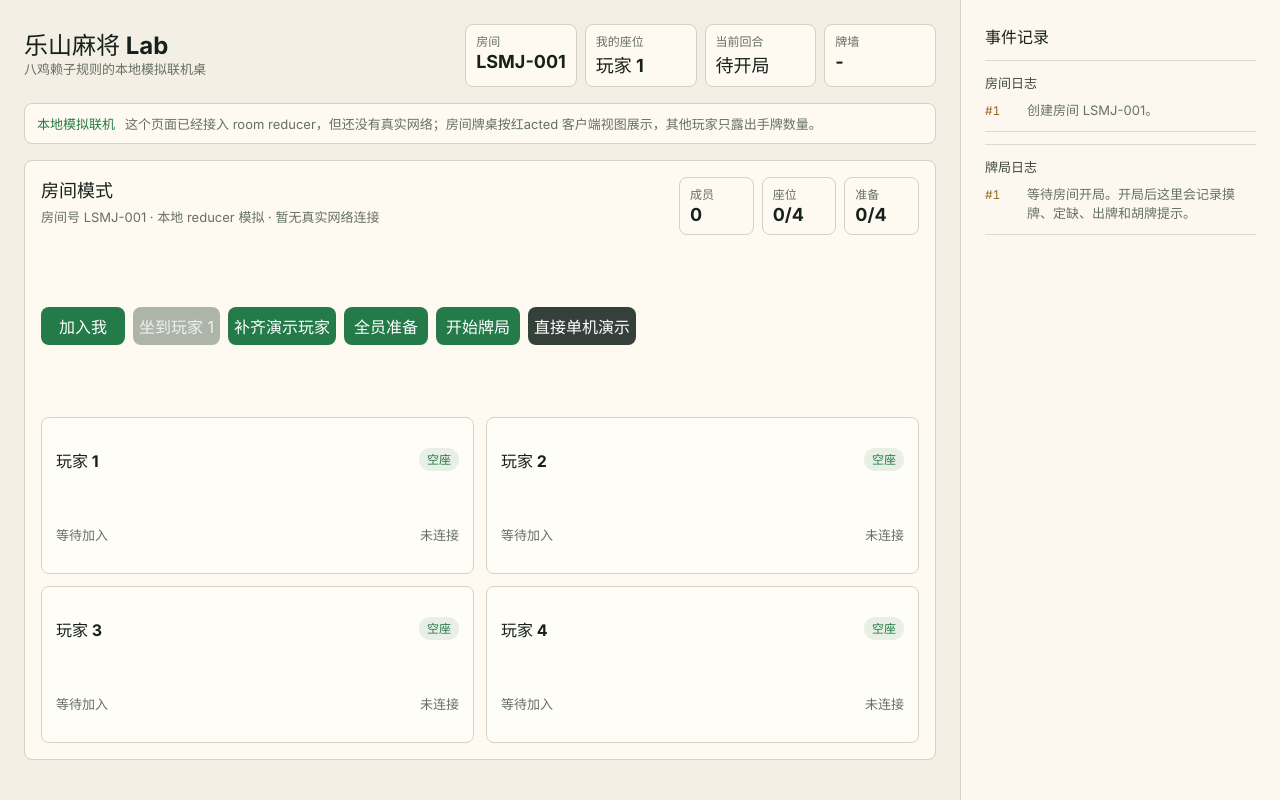
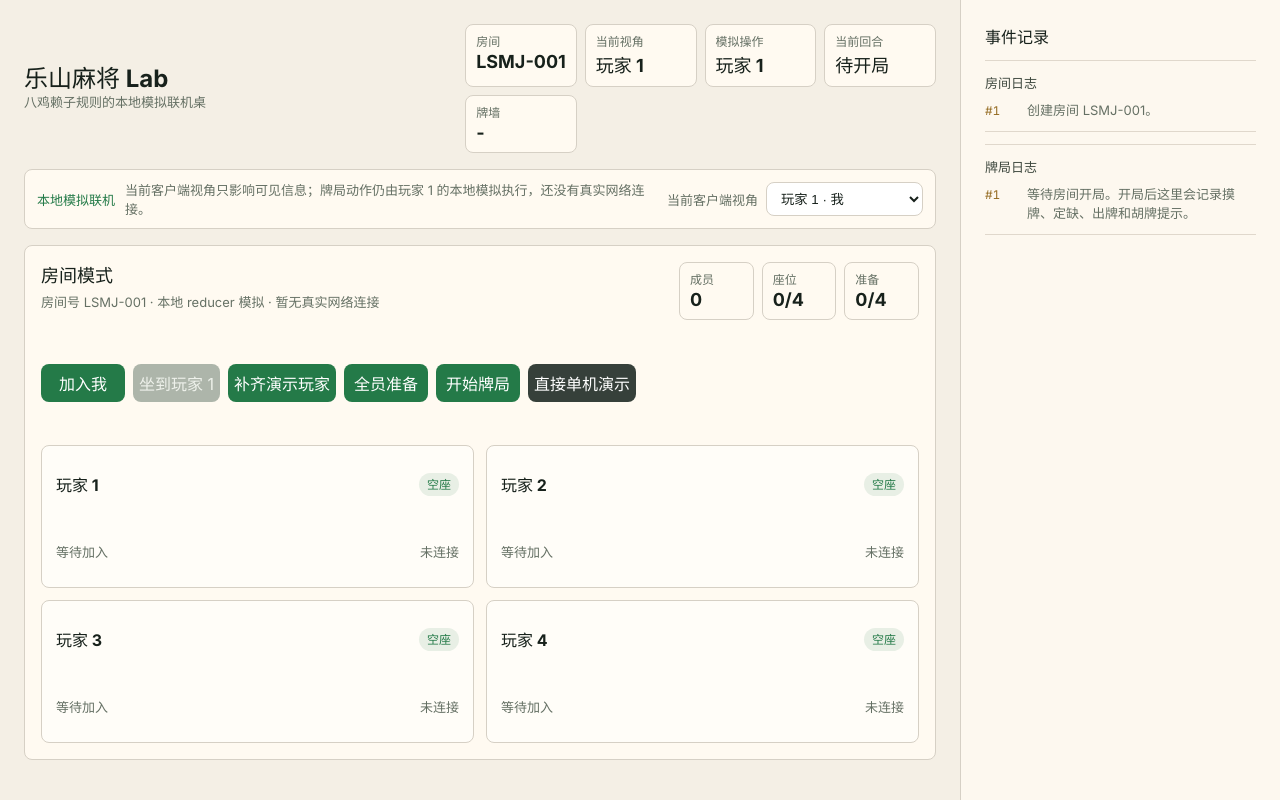
Before and after one commit to Sakuraou/leshan-mahjong-lab, a React (Vite) app: page / in a window 1280 px wide. Built offline with nearby package versions, Linux system fonts and the light colour scheme.

Commit message:
feat: add client perspective switcher

```diff
--- a/src/App.tsx
+++ b/src/App.tsx
@@ -61,6 +61,7 @@ function createDemoRoom(): RoomState {
 export function App() {
   const [room, setRoom] = useState(createDemoRoom);
   const [tableMode, setTableMode] = useState<TableMode>("room");
+  const [viewingPlayerId, setViewingPlayerId] = useState(localPlayerId);
   const [standaloneRound, setStandaloneRound] = useState(createDemoRound);
   const [gameLogs, setGameLogs] = useState<LogEntry[]>([
     {
@@ -72,7 +73,7 @@ export function App() {
 
   const tableStarted = tableMode === "standalone" || room.round !== null;
   const round = tableMode === "room" && room.round !== null ? room.round : standaloneRound;
-  const visibleRoom = tableMode === "room" ? toClientVisibleRoomState(room, localPlayerId) : null;
+  const visibleRoom = tableMode === "room" ? toClientVisibleRoomState(room, viewingPlayerId) : null;
   const visibleRound = visibleRoom?.round ?? null;
   const visiblePlayers =
     tableMode === "room" && visibleRound !== null
@@ -80,13 +81,19 @@ export function App() {
       : round.players.map((player) => toVisiblePlayerState(player));
   const currentPlayer = round.players[round.currentPlayer];
   const localPlayer = round.players[localSeatId];
-  const visibleLocalPlayer = visiblePlayers[localSeatId];
-  const visibleLocalHand = visibleLocalPlayer?.hand ?? localPlayer.hand;
+  const viewedSeatId = tableMode === "room" ? visibleRoom?.localSeatId : localSeatId;
+  const viewedPlayer = viewedSeatId === null || viewedSeatId === undefined ? localPlayer : round.players[viewedSeatId];
+  const visibleViewedPlayer =
+    viewedSeatId === null || viewedSeatId === undefined ? null : visiblePlayers[viewedSeatId];
+  const visibleViewedHand = visibleViewedPlayer?.hand ?? (tableMode === "standalone" ? viewedPlayer.hand : []);
   const currentPhase = getTurnPhase(currentPlayer);
   const localPhase = getTurnPhase(localPlayer);
   const isLocalTurn = round.currentPlayer === localSeatId;
+  const isViewingExecutionPlayer = tableMode !== "room" || viewingPlayerId === localPlayerId;
   const currentHu = isLocalTurn ? checkCurrentPlayerHu(round) : null;
-  const sortedLocalHand = useMemo(() => sortHand(visibleLocalHand), [visibleLocalHand]);
+  const sortedVisibleHand = useMemo(() => sortHand(visibleViewedHand), [visibleViewedHand]);
+  const viewingPlayerIndex = demoPlayers.findIndex((player) => player.playerId === viewingPlayerId);
+  const viewingPlayerLabel = viewingPlayerIndex >= 0 ? `玩家 ${viewingPlayerIndex + 1}` : "未入座";
 
   const totalDiscards = useMemo(
     () => visiblePlayers.reduce((sum, player) => sum + player.discards.length, 0),
@@ -221,12 +228,14 @@ export function App() {
   function handleStandaloneDemo() {
     setTableMode("standalone");
     setStandaloneRound(createDemoRound());
+    setViewingPlayerId(localPlayerId);
     autoDrawKeys.current.clear();
     addGameLog("已进入单机演示牌桌。这个模式绕过房间流程，只用于快速展示。");
   }
 
   function handleReset() {
     autoDrawKeys.current.clear();
+    setViewingPlayerId(localPlayerId);
 
     if (tableMode === "room") {
       setRoom(createDemoRoom());
@@ -249,12 +258,26 @@ export function App() {
     ]);
   }
 
+  function handleViewingPlayerChange(playerId: string) {
+    setViewingPlayerId(playerId);
+  }
+
   function handleChooseMissingSuit(suit: Suit) {
+    if (!isViewingExecutionPlayer) {
+      addGameLog("当前正在演示其他客户端视角，请切回玩家 1 再操作本地模拟牌局。");
+      return;
+    }
+
     commitRound(updatePlayer(round, localSeatId, { ...round.players[localSeatId], missingSuit: suit }));
     addGameLog(`你选择定缺 ${suitText(suit)}。`);
   }
 
   function handleDiscard(tile: Tile) {
+    if (!isViewingExecutionPlayer) {
+      addGameLog("当前正在演示其他客户端视角，请切回玩家 1 再操作本地模拟牌局。");
+      return;
+    }
+
     if (!isLocalTurn) {
       addGameLog(`现在是玩家 ${round.currentPlayer + 1} 的回合，联机模式下只能操作自己的座位。`);
       return;
@@ -317,7 +340,11 @@ export function App() {
           </div>
           <div className="round-stats">
             <Stat label="房间" value={tableMode === "room" ? room.id : "单机"} />
-            <Stat label="我的座位" value={`玩家 ${localSeatId + 1}`} />
+            <Stat
+              label="当前视角"
+              value={tableMode === "room" ? viewingPlayerLabel : "玩家 1"}
+            />
+            <Stat label="模拟操作" value={`玩家 ${localSeatId + 1}`} />
             <Stat label="当前回合" value={tableStarted ? `玩家 ${round.currentPlayer + 1}` : "待开局"} />
             <Stat
               label="牌墙"
@@ -327,8 +354,15 @@ export function App() {
         </header>
 
         <div className="mode-banner">
-          <strong>本地模拟联机</strong>
-          <span>这个页面已经接入 room reducer，但还没有真实网络；房间牌桌按红acted 客户端视图展示，其他玩家只露出手牌数量。</span>
+          <div>
+            <strong>本地模拟联机</strong>
+            <span>
+              当前客户端视角只影响可见信息；牌局动作仍由玩家 1 的本地模拟执行，还没有真实网络连接。
+            </span>
+          </div>
+          {tableMode === "room" && (
+            <ClientViewSelector value={viewingPlayerId} onChange={handleViewingPlayerChange} />
+          )}
         </div>
 
         {tableMode === "room" && room.round === null ? (
@@ -350,16 +384,16 @@ export function App() {
                   key={player.id}
                   player={player}
                   current={player.id === round.currentPlayer}
-                  local={player.id === localSeatId}
+                  local={player.id === viewedSeatId}
                 />
               ))}
             </div>
 
             <section className="action-panel" aria-label="我的操作区">
               <div>
-                <h2>我的手牌</h2>
+                <h2>当前视角手牌</h2>
                 <p>
-                  座位：玩家 {localSeatId + 1} · 定缺：{suitText(localPlayer.missingSuit)} · 弃牌：{totalDiscards}
+                  视角：玩家 {viewedPlayer.id + 1} · 定缺：{suitText(viewedPlayer.missingSuit)} · 弃牌：{totalDiscards}
                 </p>
               </div>
               <div className="actions">
@@ -373,29 +407,45 @@ export function App() {
                 </button>
               </div>
 
-              <MissingSuitPanel player={localPlayer} onChoose={handleChooseMissingSuit} />
+              {tableMode === "room" && !isViewingExecutionPlayer && (
+                <div className="view-only-note">
+                  正在查看玩家 {viewedPlayer.id + 1} 客户端：只能展示该玩家手牌，不能用这个视角操作牌局。
+                </div>
+              )}
+
+              <MissingSuitPanel
+                player={localPlayer}
+                onChoose={handleChooseMissingSuit}
+                disabled={!isViewingExecutionPlayer}
+              />
 
               <div className="turn-hint" data-phase={currentPhase} data-local={isLocalTurn}>
                 {turnHintText(isLocalTurn, currentPhase, tableMode)}
               </div>
 
-              <div className="hu-status" data-ready={currentHu?.canHu ?? false}>
-                {currentHu === null
-                  ? `当前是玩家 ${round.currentPlayer + 1} 的回合，等待远端玩家操作。`
-                  : currentHu.canHu
-                    ? `可以自摸胡：${currentHu.score.cappedPoints} 分，牌型 ${currentHu.patterns.map(patternText).join("、")}`
-                    : `暂不能自摸：${reasonText(currentHu.reason)}`}
+              <div className="hu-status" data-ready={isViewingExecutionPlayer && (currentHu?.canHu ?? false)}>
+                {!isViewingExecutionPlayer
+                  ? `正在查看玩家 ${viewedPlayer.id + 1} 的客户端视角；胡牌判断和出牌操作仍由玩家 1 的本地模拟执行。`
+                  : currentHu === null
+                    ? `当前是玩家 ${round.currentPlayer + 1} 的回合，等待远端玩家操作。`
+                    : currentHu.canHu
+                      ? `可以自摸胡：${currentHu.score.cappedPoints} 分，牌型 ${currentHu.patterns.map(patternText).join("、")}`
+                      : `暂不能自摸：${reasonText(currentHu.reason)}`}
               </div>
 
               <div className="hand" aria-label="按条筒万排序的我的手牌">
-                {sortedLocalHand.map((tile, index) => (
+                {sortedVisibleHand.map((tile, index) => (
                   <button
                     className="tile-button"
                     key={`${tileText(tile)}-${index}`}
                     type="button"
                     onClick={() => handleDiscard(tile)}
-                    title={isLocalTurn && localPhase === "discard" ? `打出 ${tileText(tile)}` : tileText(tile)}
-                    disabled={!isLocalTurn || localPhase !== "discard"}
+                    title={
+                      isViewingExecutionPlayer && isLocalTurn && localPhase === "discard"
+                        ? `打出 ${tileText(tile)}`
+                        : tileText(tile)
+                    }
+                    disabled={!isViewingExecutionPlayer || !isLocalTurn || localPhase !== "discard"}
                     data-yaoji={isYaoJiTile(tile)}
                   >
                     <TileFace tile={tile} />
@@ -433,6 +483,27 @@ export function App() {
         </section>
       </aside>
     </main>
+  );
+}
+
+function ClientViewSelector({
+  value,
+  onChange,
+}: {
+  value: string;
+  onChange: (playerId: string) => void;
+}) {
+  return (
+    <label className="view-switcher">
+      <span>当前客户端视角</span>
+      <select value={value} onChange={(event) => onChange(event.target.value)}>
+        {demoPlayers.map((player, index) => (
+          <option key={player.playerId} value={player.playerId}>
+            玩家 {index + 1} · {player.displayName}
+          </option>
+        ))}
+      </select>
+    </label>
   );
 }
 
@@ -524,7 +595,15 @@ function RoomSeatCard({ seat, onToggleReady }: { seat: SeatState; onToggleReady:
   );
 }
 
-function MissingSuitPanel({ player, onChoose }: { player: PlayerState; onChoose: (suit: Suit) => void }) {
+function MissingSuitPanel({
+  player,
+  onChoose,
+  disabled = false,
+}: {
+  player: PlayerState;
+  onChoose: (suit: Suit) => void;
+  disabled?: boolean;
+}) {
   const heavenlyMissingSuit = detectHeavenlyMissingSuit(player.hand);
 
   if (player.missingSuit !== null) {
@@ -542,7 +621,7 @@ function MissingSuitPanel({ player, onChoose }: { player: PlayerState; onChoose:
       <span>请选择定缺</span>
       <div className="missing-options">
         {suitOrder.map((suit) => (
-          <button key={suit} type="button" onClick={() => onChoose(suit)}>
+          <button key={suit} type="button" onClick={() => onChoose(suit)} disabled={disabled}>
             {suitText(suit)}
           </button>
         ))}
--- a/src/styles.css
+++ b/src/styles.css
@@ -96,17 +96,43 @@ button {
 .mode-banner {
   display: flex;
   align-items: center;
-  gap: 10px;
+  justify-content: space-between;
+  gap: 14px;
   border: 1px solid #d6d0c5;
   border-radius: 8px;
   padding: 10px 12px;
   background: #fffaf1;
 }
 
+.mode-banner > div {
+  display: flex;
+  align-items: center;
+  gap: 10px;
+}
+
 .mode-banner strong {
   color: #247a48;
   font-size: 13px;
   white-space: nowrap;
+}
+
+.view-switcher {
+  display: flex;
+  flex: 0 0 auto;
+  align-items: center;
+  gap: 8px;
+  color: #657064;
+  font-size: 13px;
+}
+
+.view-switcher select {
+  min-width: 146px;
+  height: 34px;
+  border: 1px solid #d6d0c5;
+  border-radius: 8px;
+  padding: 0 10px;
+  background: #ffffff;
+  color: #17211b;
 }
 
 .seats {
@@ -215,6 +241,16 @@ button {
   grid-template-columns: minmax(180px, auto) auto;
   gap: 14px;
   padding: 16px;
+}
+
+.view-only-note {
+  grid-column: 1 / -1;
+  border: 1px solid #d7caa9;
+  border-radius: 8px;
+  padding: 10px 12px;
+  background: #fff6dc;
+  color: #6d5120;
+  font-size: 13px;
 }
 
 .actions button,
```
